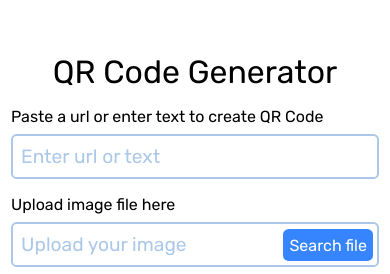
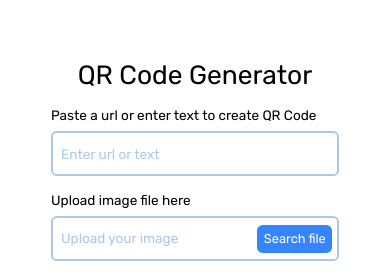
Before and after one commit to KarineBrandelli/qr-code-generator, a plain HTML site: page index.html in a window 390 px wide. Shown: the part 209-483 px from the top of the page. Drawn offline with Linux system fonts and the light colour scheme.

Commit message:
style: add style to container-text at different screen sizes

```diff
--- a/css/styles.css
+++ b/css/styles.css
@@ -50,7 +50,7 @@ p {
   padding-bottom: .5rem;
 }
 
-.want-to-know {
+.want-to-know, h3 {
   font-size: 1rem;
 }
 
@@ -148,9 +148,10 @@ a {
   margin-bottom: 1rem;
 }
 
-@media only screen and (max-width: 576px) {
+@media only screen and (max-width: 525px) {
   .container-text {
     width: 25rem;
+    margin: 1rem;
   }
 }
 
@@ -159,8 +160,22 @@ a {
     background-color: #FFFFFF;
   }
 
-  h3 {
-    font-size: 1rem;
+  .container-text {
+    width: 20rem;
+  }
+
+  h1 {
+    font-size: 1.65rem;
+  }
+
+  p, input {
+    font-size: .85rem;
+  }
+
+  .image-label {
+    font-size: .8rem;
+    margin-left: -5.1rem;
+    margin-top: .55rem;
   }
 
   .modal {
```
